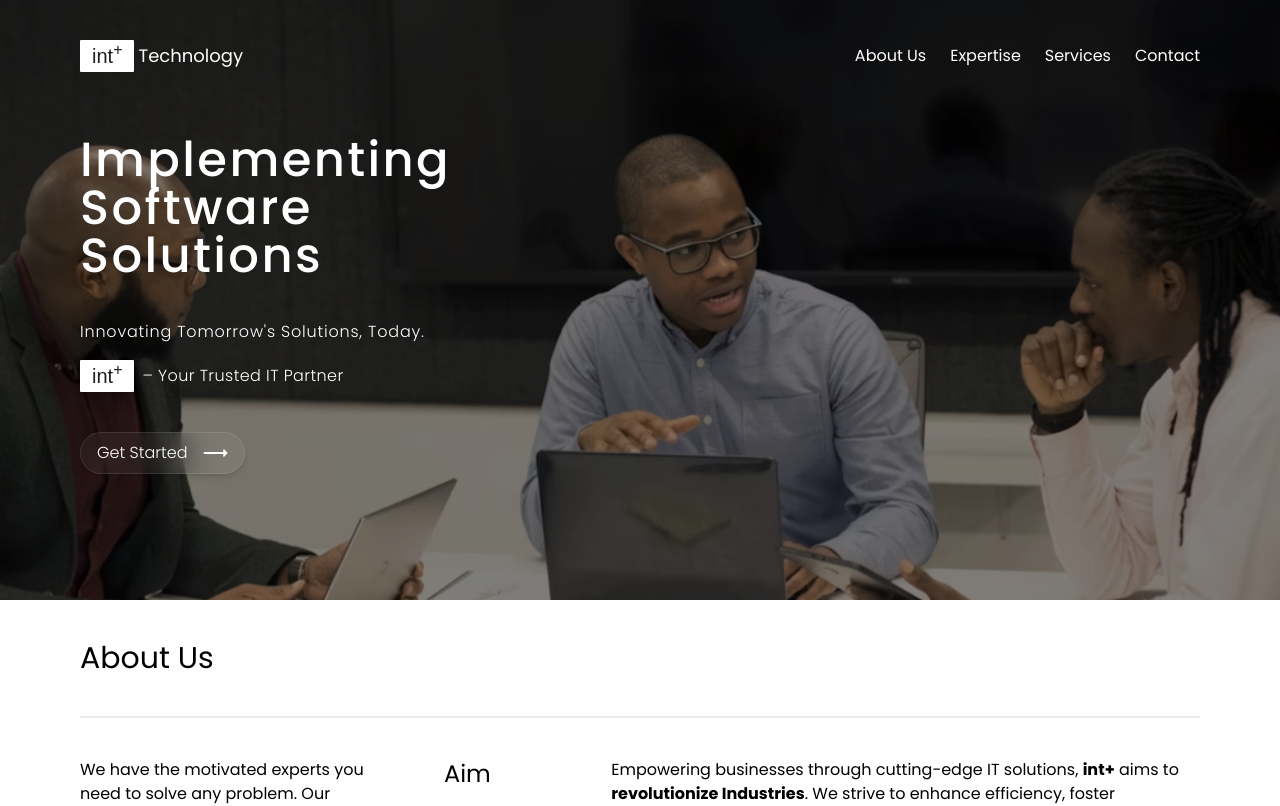
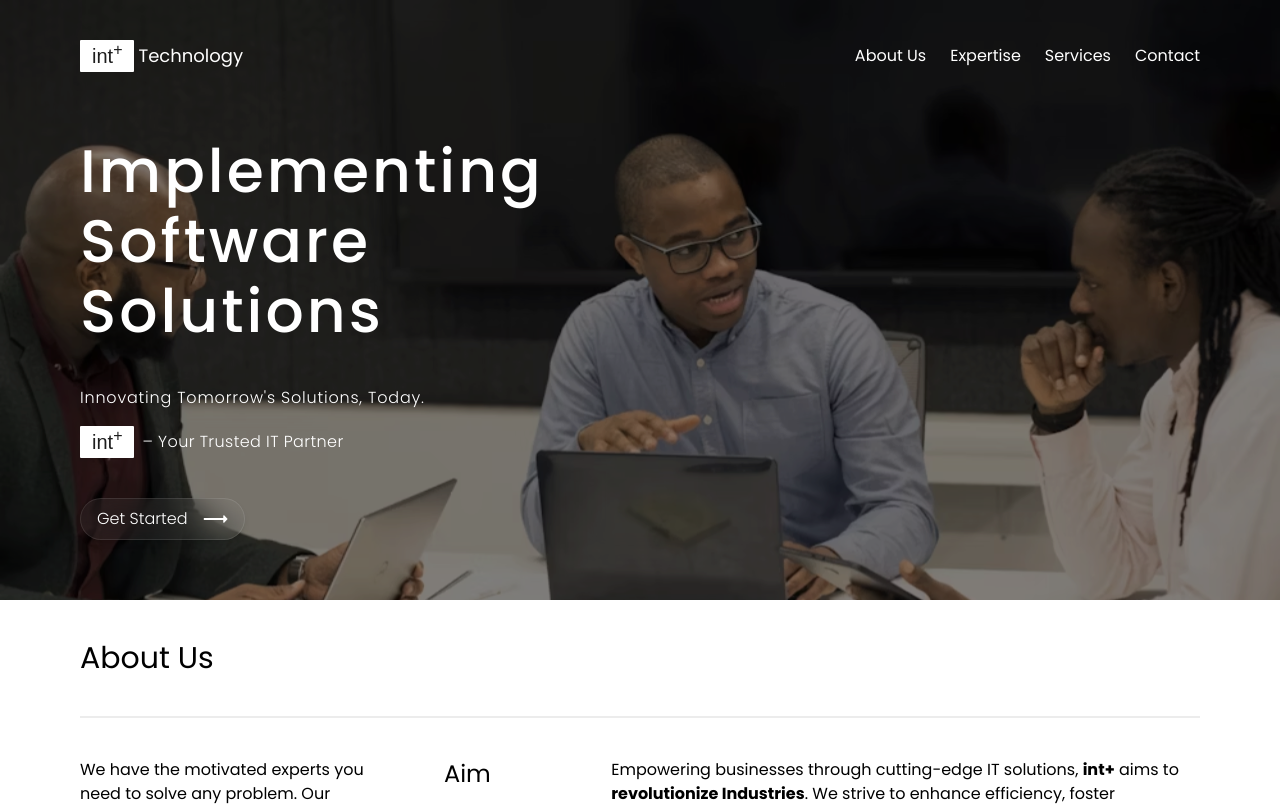
Before and after one commit to jesutobiDev/int-landing-page, a Next.js app: page / in a window 1280 px wide. Shown: the top 806 px of the page. Built offline with nearby package versions, Linux system fonts and the light colour scheme; a web font is replaced by a local one.

Commit message:
css changes

```diff
--- a/src/app/components/Homepage.jsx
+++ b/src/app/components/Homepage.jsx
@@ -53,7 +53,7 @@ const Homepage = () => {
         />
       </nav>
       <div className='w-full h-auto flex flex-col gap-10'>
-        <h1 className='text-white text-4xl lg:text-5xl font-medium w-[40%] tracking-wider leading-relaxed'>Implementing Software Solutions</h1>
+        <h1 className='text-white text-4xl lg:text-6xl font-medium w-[40%] tracking-wider' style={{ lineHeight: '70px' }}>Implementing Software Solutions</h1>
         <div className='flex flex-col gap-4'>
           <p className="text-white text-base font-light tracking-wider">Innovating Tomorrow{'\''}s Solutions, Today.</p>
           <div className="flex gap-2 items-center">
```
